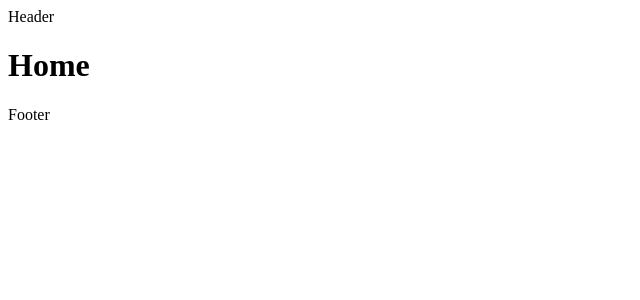
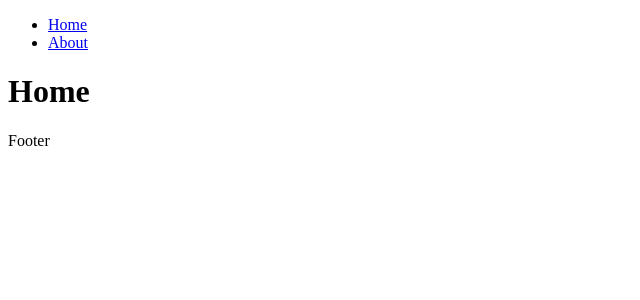
Before and after one commit to GCgang/nytimes-api, a Next.js app: page / in a window 1280 px wide. Shown: the top 300 px of the page, without its empty margins (0-640 px from the left). Built offline with nearby package versions, Linux system fonts and the light colour scheme.

Commit message:
Feat: Header-navigator

```diff
--- a/app/components/Header.tsx
+++ b/app/components/Header.tsx
@@ -1,3 +1,18 @@
+import Link from 'next/link';
+
 export default function Header() {
-  return <header>Header</header>;
+  return (
+    <header>
+      <nav>
+        <ul>
+          <li>
+            <Link href={'/'}>Home</Link>
+          </li>
+          <li>
+            <Link href={'/about'}>About</Link>
+          </li>
+        </ul>
+      </nav>
+    </header>
+  );
 }
```
